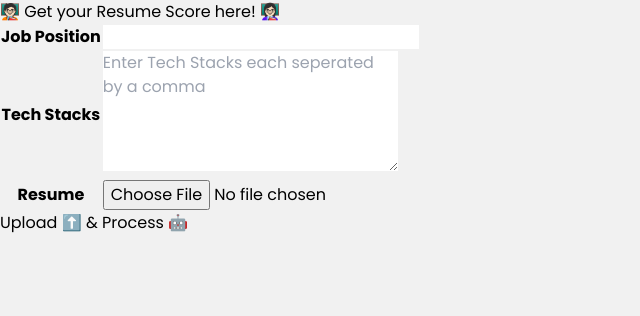
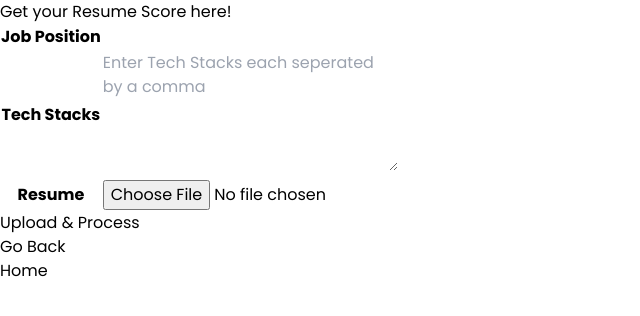
Before and after one commit to Akkilesh-A/Resume-Copilot-2.0, a React (Vite) app in the folder frontend/: page /resumescoreform in a window 1280 px wide. Shown: the top 316 px of the page, without its empty margins (0-640 px from the left). Built offline with nearby package versions, Linux system fonts and the light colour scheme.

Commit message:
frontend routes added

```diff
--- a/frontend/src/index.css
+++ b/frontend/src/index.css
@@ -3,7 +3,6 @@
 @tailwind utilities;
 
 body{
-    background-color: #f1f1f1;
     font-family: poppins;
 }
 
--- a/frontend/src/jobSeekerComponents/GitHubScore.jsx
+++ b/frontend/src/jobSeekerComponents/GitHubScore.jsx
@@ -1,6 +1,5 @@
 import React,{useState,useEffect} from 'react'
 import { useParams } from 'react-router-dom'
-import { Link } from 'react-router-dom';
 import { BlackButton } from '../components';
 
 const GitHubScore = () => {
--- a/frontend/src/jobSeekerComponents/ResumeScanner.jsx
+++ b/frontend/src/jobSeekerComponents/ResumeScanner.jsx
@@ -1,4 +1,6 @@
 import React, { useState } from 'react';
+import { useNavigate } from 'react-router-dom';
+import { BlackButton, WhiteButton } from '../components';
 
 function ResumeScanner() {
     const [image, setImage] = useState('');
@@ -13,6 +15,7 @@ function ResumeScanner() {
         result: ''
       } )
     const [loading,setLoading] =useState(false)
+    const navigate =useNavigate()
 
     function handleImage(e) {
         setImage(e.target.files[0]);
@@ -25,7 +28,7 @@ function ResumeScanner() {
         formData.append('jobTitle', jobTitle);
         formData.append('techStack', techStack);
 
-        const url = "https://resume-copilot-2-0.onrender.com/resume_scan_with_ai"; // Ensure this matches your Flask route
+        const url = "http://localhost:5000/resume_scan_with_ai"; // Ensure this matches your Flask route
         const options = {
             method: 'POST',
             body: formData
@@ -34,12 +37,13 @@ function ResumeScanner() {
         try {
             const response = await fetch(url, options);
             const data = await response.json();
-
             if (response.ok) {
                 setData({message:data.message,jobTitle:jobTitle,techStack:techStack,score:data.score,result:data.result})
                 await localStorage.setItem('resumeScoreData',JSON.stringify(finalData))
+                setTimeout(()=>{
                     setLoading(false)
-                window.location.href=`/resumescore`
+                    navigate(`/resumescore`)
+                },3000)
             } else {
                 setLoading(false)
             }
@@ -49,9 +53,10 @@ function ResumeScanner() {
     }
 
     return (
-        <div className='mt-24 mx-8'>
+        <div className="flex justify-center h-screen w-screen items-center flex-col bg-black ">
+            <div className='bg-white rounded p-8 '>
                 <div className='flex justify-center items-center mb-12'>
-                <h1 className='text-[2.5em] font-extrabold'>🧑🏻‍🏫 Get your Resume Score here! 👩🏻‍🏫</h1>
+                    <h1 className='text-[2.5em] font-extrabold'>Get your Resume Score here!</h1>
                 </div>
                 <div className='flex flex-col justify-around items-center mb-12'>
                     <table className='text-center'>
@@ -72,11 +77,20 @@ function ResumeScanner() {
                             </tr>
                         </tbody>
                     </table>
-                <div className='flex flex-col justify-center items-center' colSpan={2}>
-                    <button onClick={handleApi} className='mt-4 hover:bg-black hover:fill-white  hover:text-white flex justify-center items-center rounded-xl px-4 p-2 border-4 border-black font-bold' >
-                        Upload ⬆️ & Process 🤖
+                    <div className='flex gap-4 justify-center items-center' colSpan={2}>
+                        <button onClick={handleApi} className='mt-4 hover:bg-black hover:fill-white gap-4 hover:text-white flex justify-center items-center rounded-xl px-4 p-2 border-4 border-black font-bold' >
+                            Upload & Process
                         </button>
-                    {loading && <div className='mt-8 animate-spin p-4 rounded-full border-black border-4 border-dotted'></div>}
+                        {loading && <div className='animate-spin p-4 rounded-full border-black border-4 border-dotted'>🤖</div>}
+                    </div>
+                </div>
+            </div>
+            <div className='md:visible invisible'>
+                <div className='absolute bottom-10 right-10'>
+                    <BlackButton buttonText={"Go Back"} link={"menupage"} />
+                </div>
+                <div className='absolute bottom-10 right-48'>
+                    <BlackButton buttonText={"Home"} link={""} />
                 </div>
             </div>
         </div>
--- a/frontend/src/jobSeekerComponents/ResumeScore.jsx
+++ b/frontend/src/jobSeekerComponents/ResumeScore.jsx
@@ -1,4 +1,5 @@
 import React, { useEffect, useState } from 'react';
+import { BlackButton } from '../components';
 
 const ResumeScore = () => {
     const [data, setData] = useState(null);
@@ -13,21 +14,41 @@ const ResumeScore = () => {
         getData()
     }, []);
 
-    if (!data) {
-        return <p>Loading...</p>;
-    }
+    return (
+        // <div className='bg-black text-white flex justify-center items-center flex-col w-screen h-screen gap-4'>
+        //     <h1 className='text-6xl font-bold'>Get your resume score here</h1>
+        //     {data && <div>
+        //         <p className='text-[1.2rem]'><strong>Job Title:</strong> {data.jobTitle}</p>
+        //         <p className='text-[1.2rem]'><strong>Tech Stack:</strong> {data.techStack}</p>
+        //         <p className='text-[1.2rem]'><strong>Missing Keywords:</strong> {data.missingKeywords}</p>
+        //         <p className='text-[1.2rem]'><strong>Score:</strong> {data.score}</p>
+        //         <p className='text-[1.2rem]'><strong>Result:</strong> {data.result}</p>
+        //     </div>}
 
-    return (
-        <div className='bg-black text-white flex justify-center items-center flex-col w-screen h-screen gap-4'>
-            <h1 className='text-6xl font-bold'>Get your resume score here</h1>
-            <div>
-                <p className='text-[1.2rem]'><strong>Job Title:</strong> {data.jobTitle}</p>
-                <p className='text-[1.2rem]'><strong>Tech Stack:</strong> {data.techStack}</p>
-                <p className='text-[1.2rem]'><strong>Missing Keywords:</strong> {data.missingKeywords}</p>
-                <p className='text-[1.2rem]'><strong>Score:</strong> {data.score}</p>
-                <p className='text-[1.2rem]'><strong>Result:</strong> {data.result}</p>
+        // </div>
+        <div className='bg-black md:h-screen text-white  w-screen pt-16'>
+        <div className=' text-center text-[2.5em] font-bold '>
+            Your Resume Score
+        </div>
+        <div className='flex flex-wrap flex-col justify-center p-32 '>
+                {data &&
+                <div className="flex flex-col gap-8">
+                    <p className='text-[1.7rem]'><strong>Job Title:</strong> {data.jobTitle}</p>
+                    <p className='text-[1.7rem]'><strong>Tech Stack:</strong> {data.techStack}</p>
+                    <p className='text-[1.7rem]'><strong>Missing Keywords:</strong> {data.missingKeywords}</p>
+                    <p className='text-[1.7rem]'><strong>Score:</strong> {data.score}</p>
+                    <p className='text-[1.7rem]'><strong>Result:</strong> {data.result}</p>
+                </div>}
+        </div>
+        <div className='md:visible invisible absolute bottom-10 right-10 flex gap-4'>
+            <div className=''>
+                <BlackButton buttonText={"Try with another?"} link={"resumescoreform"} />
+            </div>
+            <div className=''>
+                <BlackButton buttonText={"Home"} link={""} />
             </div>
         </div>
+    </div>
     );
 };
 
```
Lines whose indentation alone changed are shown as unchanged.
